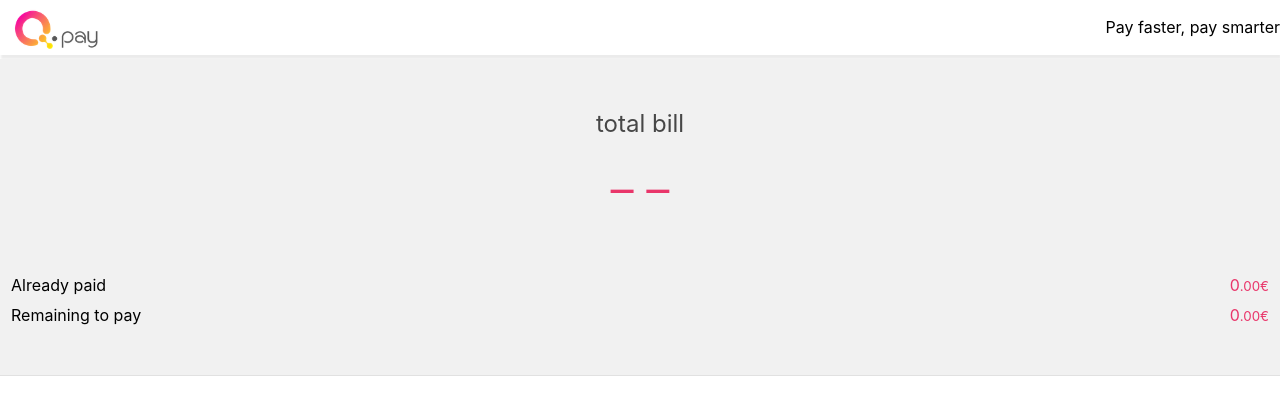
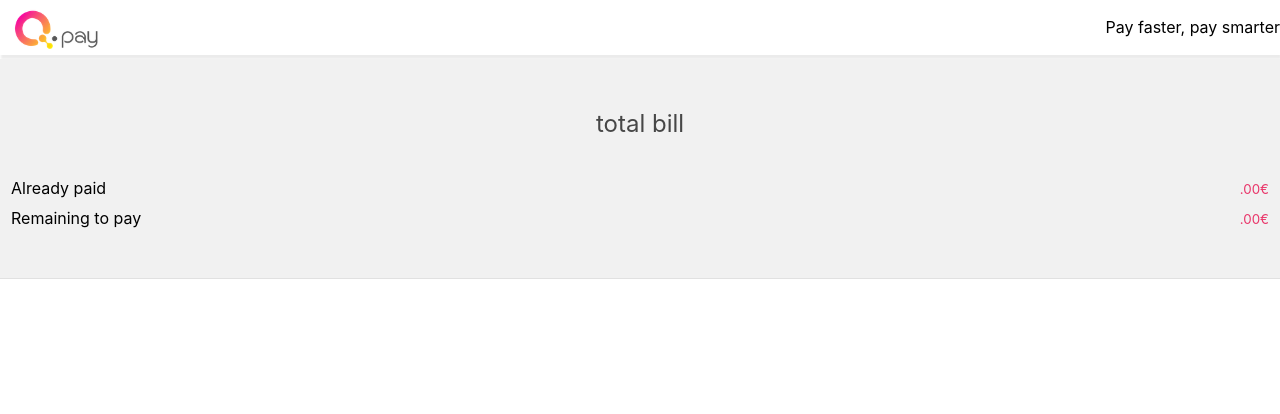
Before and after one commit to qodeup/code-challenge-fe, a React (Create React App) app: page / in a window 1280 px wide. Shown: the top 414 px of the page. Built offline with nearby package versions, Linux system fonts and the light colour scheme; no server answers.

Commit message:
code challenge

```diff
--- a/package.json
+++ b/package.json
@@ -13,6 +13,7 @@
     "react": "^17.0.2",
     "react-dom": "^17.0.2",
     "react-scripts": "4.0.3",
+    "socket.io-client": "^2.3.0",
     "typescript": "^4.1.2",
     "web-vitals": "^1.0.1"
   },
@@ -39,5 +40,8 @@
       "last 1 firefox version",
       "last 1 safari version"
     ]
+  },
+  "devDependencies": {
+    "@types/socket.io-client": "^3.0.0"
   }
 }
--- a/src/app.tsx
+++ b/src/app.tsx
@@ -1,10 +1,20 @@
-import React from 'react';
-import { Header } from './modules/header';
-import { TotalAmount } from './modules/total-amount';
+import React from "react";
+import { Header } from "./modules/header";
+import { TotalAmount } from "./modules/total-amount";
+// eslint-disable-next-line no-use-before-define
+import socketClient from "socket.io-client";
 
-import './app.css';
+import "./app.css";
+const SERVER = "http://127.0.0.1:8080";
 
 function App() {
+  var socket = socketClient(SERVER);
+  socket.on("connection", () => {
+    console.log(`I'm connected with the back-end`);
+  });
+  socket.on("updateAmount", (data) => {
+    console.log(`Updated Amount ==>`, data);
+  });
   return (
     <div className="App">
       <Header />
--- a/src/modules/total-amount/index.tsx
+++ b/src/modules/total-amount/index.tsx
@@ -1,44 +1,73 @@
-import React, { ComponentProps, FC, PropsWithChildren, ReactElement } from "react";
+import React, { ComponentProps, FC, PropsWithChildren, ReactElement, useEffect } from "react";
 import './total-amount.css';
+// eslint-disable-next-line no-use-before-define
+import socketClient from "socket.io-client";
+const SERVER = "http://127.0.0.1:8080";
 
 export interface HeaderProps extends PropsWithChildren<{}> { };
+
+interface ContentProps {
+    totalAmount?: any;
+    paidAmount?: any;
+    remainingAmount?: any;
+}
 
 export const Wrapper: FC<HeaderProps> = (props: HeaderProps) =>
     <section id="total-amount">{props.children}</section>
 
-export const Content: FC<HeaderProps> = ({ }) => (
+export const Content: FC<ContentProps> = (props: ContentProps) => {
+    return (
         <>
             <div className="title">
                 total bill
             </div>
             <div className="amount">
-            --
+                {/* {} */}
+                {props.remainingAmount !== 0 ? props.totalAmount : 'BILL PAID Thank you'}
             </div>
             <div className="already-paid mt-40">
                 <div className="row">
-                <div className="col-6 t-left">
+                    {props.paidAmount !== 0 ?
+                    <> <div className="col-6 t-left">
                         Already paid
                     </div>
                     <div className="col-6 t-right qodeup-color">
-                    0<small>.00€</small>
+                        {props.paidAmount}<small>.00€</small>
+                    </div></> : <></>}
                 </div>
-            </div>
-            <div className="row mt-10">
+                {props.remainingAmount !== 0 ? <div className="row mt-10">
                     <div className="col-6 t-left">
                         Remaining to pay
                     </div>
                     <div className="col-6 t-right qodeup-color">
-                    0<small>.00€</small>
+                        {props.remainingAmount}<small>.00€</small>
                     </div>
-            </div>
+                </div> : <div></div>}
+
             </div>
         </>
-)
+    );
+}
+
 
 export const TotalAmount: FC<HeaderProps> = ({ }) => {
+    const [totalAmount, setTotalAmount] = React.useState('')
+    const [paidAmount, setPaidAmount] = React.useState('')
+    const [remainingAmount, setRemainingAmount] = React.useState('')
+    var socket = socketClient(SERVER);
+    useEffect(() => {
+        socket.on('totalAmount', (obj) => {
+            if (obj.amount !== totalAmount) setTotalAmount(obj.amount);
+        });
+        socket.on('updateAmount', (obj) => {
+            if (obj.paid !== paidAmount) setPaidAmount(obj.paid);
+            if (obj.remaining !== remainingAmount) setRemainingAmount(obj.remaining);
+        })
+    })
+
     return (
         <Wrapper>
-            <Content />
+            <Content totalAmount={totalAmount} paidAmount={paidAmount} remainingAmount={remainingAmount}  />
         </Wrapper>
     )
 };
--- a/tsconfig.json
+++ b/tsconfig.json
@@ -8,6 +8,7 @@
     ],
     "allowJs": true,
     "skipLibCheck": true,
+    "noImplicitAny": false,
     "esModuleInterop": true,
     "allowSyntheticDefaultImports": true,
     "strict": true,
```
Also changed, not shown: 1 other file (tests, documents, lock files or other folders). Lines whose indentation alone changed are shown as unchanged.
